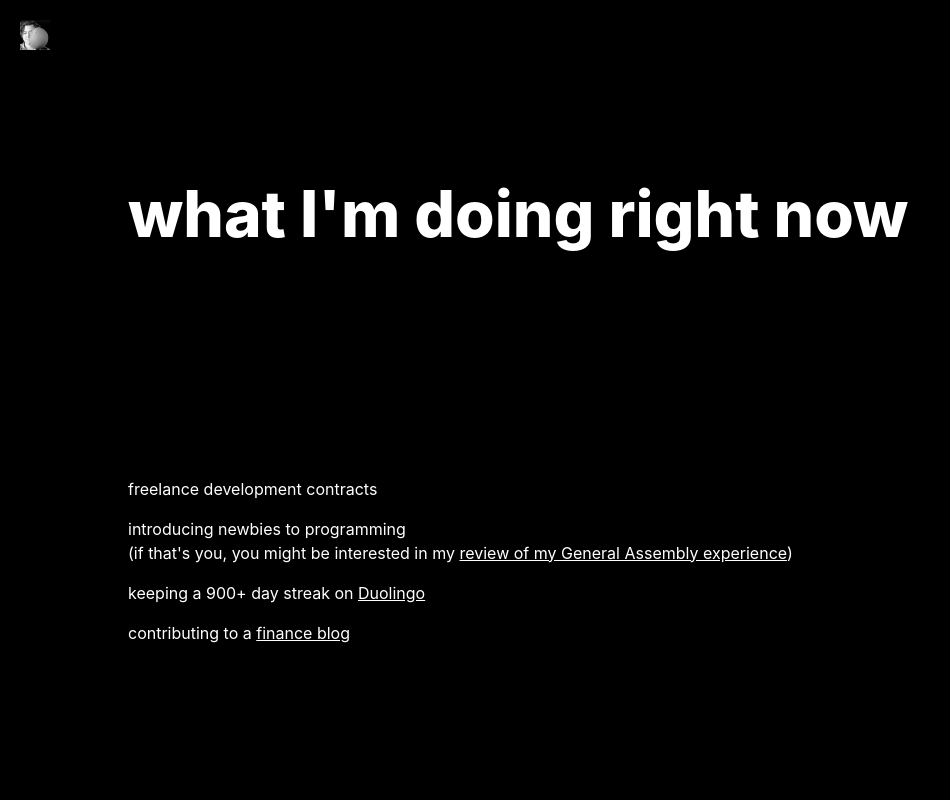
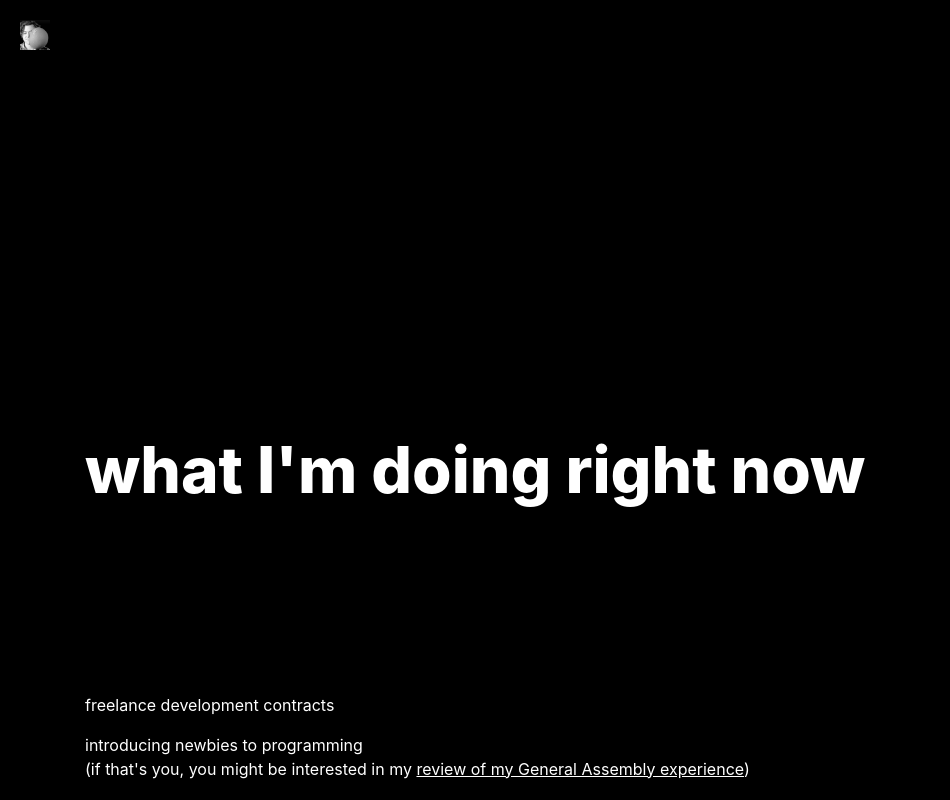
Before and after one commit to DeeterCesler/personal-site, a React (Create React App) app: page /now in a window 1280 px wide. Shown: the top 800 px of the page, without its empty margins (0-950 px from the left). Built offline with nearby package versions, Linux system fonts and the light colour scheme; no server answers.

Commit message:
cleaning up formatting, class names

```diff
--- a/src/App.css
+++ b/src/App.css
@@ -50,6 +50,10 @@ html, body {
   .header-image {
     background-position: center right 43%;;
   }
+}
+
+.container {
+  padding: 10%;
 }
 
 
@@ -265,13 +269,12 @@ h3{
   font-size: 0.75em;
 }
 
-.readability{
+.main{
   color: #fff;
   background-color: rgba(0,0,0,0.7);
   display: inline-block;
   width: 80vw;
   text-align: left;
-  margin: 5vh 10vw;
 }
 
 .readability h3 {
@@ -308,7 +311,7 @@ h3{
 }
 
 .nav-spacer{
-  height: 75px;
+  height: 2em;
   width: 0;
 }
 
@@ -337,19 +340,14 @@ h3{
   font-weight: 900;
 }
 
-.now-header, .fun-header {
+.header {
   font-size: 4em;
   font-weight: 800;
-  margin-left: 10%;
   max-width: 80%;
-}
-
-.work-header {
-  font-weight: 800;
   margin-top: 2em;
 }
 
-.under-header {
+.subheader {
   margin-left: 10%;
 }
 
@@ -478,7 +476,3 @@ h3{
 .white:hover {
   color: rgb(192, 192, 192)
 }
-
-.now-text {
-  width: 100%;
-}
--- a/src/FUN/dungeon.jsx
+++ b/src/FUN/dungeon.jsx
@@ -3,10 +3,11 @@ import React from "react";
 const Dungeon = () => {
     return(
         <div className="now">
+            <div className="container">
                 <div className="spacer"/>
                 {/* <div className="disappearing-spacer"/> */}
-            <h1 className="now-header">DUNGEON CRAWLER</h1>
-            <p className="under-header">Note: you need a keyboard for this</p>
+                <h1 className="header">DUNGEON CRAWLER</h1>
+                <p className="subheader">Note: you need a keyboard for this</p>
                 <div className="spacer"/>
                 <div className="container">
                     <iframe className="iframe" src="http://dungeon-crawler.freeoda.com/" title="Dungeon Crawler"></iframe>
@@ -14,6 +15,7 @@ const Dungeon = () => {
                 <div className="spacer"/>
                 <div className="spacer"/>
             </div>
+        </div>
     )
 }
 
--- a/src/Fun.jsx
+++ b/src/Fun.jsx
@@ -3,9 +3,10 @@ import React from "react";
 const Fun = () => {
     return(
         <div className="now">
+            <div className="container">
                 <div className="spacer"/>
                 {/* <div className="disappearing-spacer"/> */}
-            <h1 className="fun-header">FUN</h1>
+                <h1 className="header">FUN</h1>
                 <br/>
                 <br/>
                 <div className="">
@@ -22,6 +23,7 @@ const Fun = () => {
                 <div className="spacer"/>
                 <div className="spacer"/>
             </div>
+        </div>
     )
 }
 
--- a/src/NotFoundPage.jsx
+++ b/src/NotFoundPage.jsx
@@ -3,12 +3,13 @@ import React from "react";
 const NotFoundPage = () => {
     return(
         <div className="now">
+            <div className="container">
                 <div className="spacer"/>
-            <h1 className="now-header">WHOOPS</h1>
+                <h1 className="header">WHOOPS</h1>
                 <div className="spacer"/>
                 <div className="">
-                <div className="readability">
-                    <h3 className="">YOU GOT LOST</h3>
+                    <div className="main">
+                        <h3 className="bold">YOU GOT LOST</h3>
                         <br/>
                         <p className="">or the link you found was old</p>
                         <p className="small">it happens to everyone</p>
@@ -18,6 +19,7 @@ const NotFoundPage = () => {
                 <div className="spacer"/>
                 <div className="spacer"/>
             </div>
+        </div>
     )
 }
 
--- a/src/Now.jsx
+++ b/src/Now.jsx
@@ -3,21 +3,21 @@ import React from "react";
 const Now = () => {
     return(
         <div className="home">
-            <div className="spacer"/>
-            {/* <div className="disappearing-spacer"/> */}
-            <h1 className="now-header">what I'm doing right now</h1>
-            <div className="spacer"/>
-            <div className="">
-                <div className="readability">
+            <div className="container">
+                <div className="spacer"/>
+                {/* <div className="disappearing-spacer"/> */}
+                <h1 className="header">what I'm doing right now</h1>
+                <div className="spacer"/>
+                <div className="main-text">
                     <p className="now-text">freelance development contracts</p>
                     <p className="now-text">introducing newbies to programming <br/>(if that's you, you might be interested in my <a className="white" style={{textDecoration: "underline"}} href="https://www.youtube.com/watch?v=QKXwNPkQeWA&lc=UgxJoW2T0M-_U6V9BhF4AaABAg.9SeSSJyfTQw9Y25tlLcT0f&ab_channel=DeeterCesler">review of my General Assembly experience</a>)</p>
                     <p className="now-text">keeping a 900+ day streak on <a className="white" href="https://www.duolingo.com/profile/Deeter" style={{textDecoration: "underline"}}>Duolingo</a></p>
                     <p className="now-text">contributing to a <a className="white" href="https://notyourdadsfinance.com" style={{textDecoration: "underline"}}>finance blog</a></p>
                     <br/>
                 </div>
+                <div className="spacer"/>
+                <div className="spacer"/>
             </div>
-            <div className="spacer"/>
-            <div className="spacer"/>
         </div>
     )
 }
--- a/src/Work.jsx
+++ b/src/Work.jsx
@@ -4,7 +4,7 @@ const Work = () => {
     return(
         <div className="work">
             <div className="mini-spacer"/>
-            <h1 className="work-header">what I've done</h1>
+            <h1 className="header">what I've done</h1>
             <p>writing, coding, and marketing</p>
             <br/>
             <br/>
```
Lines whose indentation alone changed are shown as unchanged.
